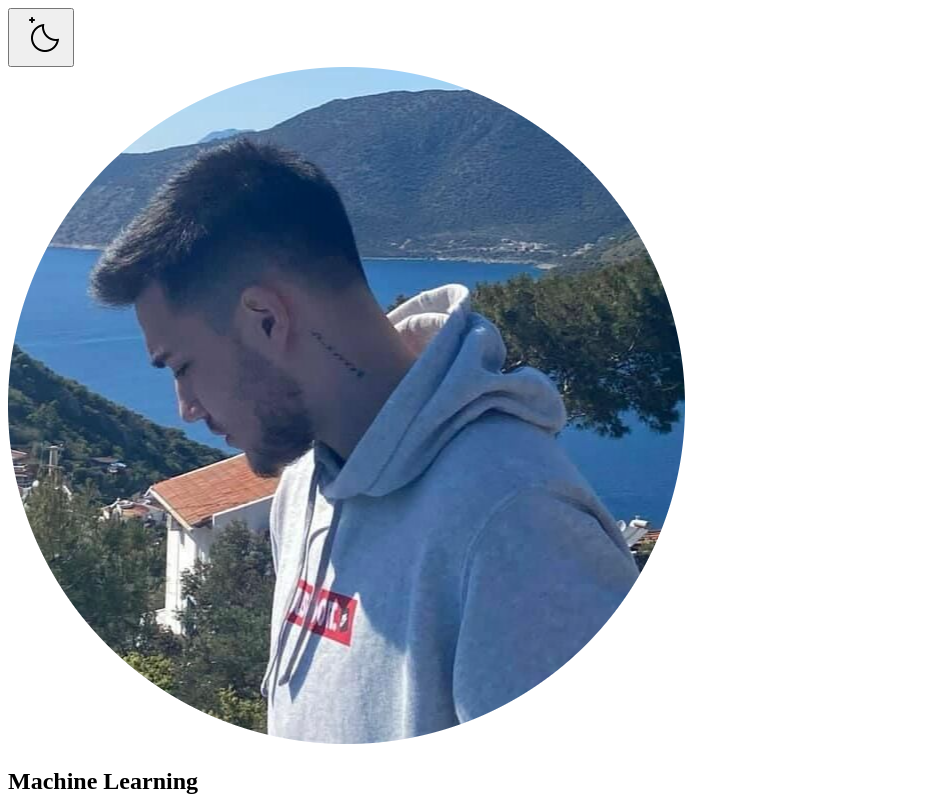
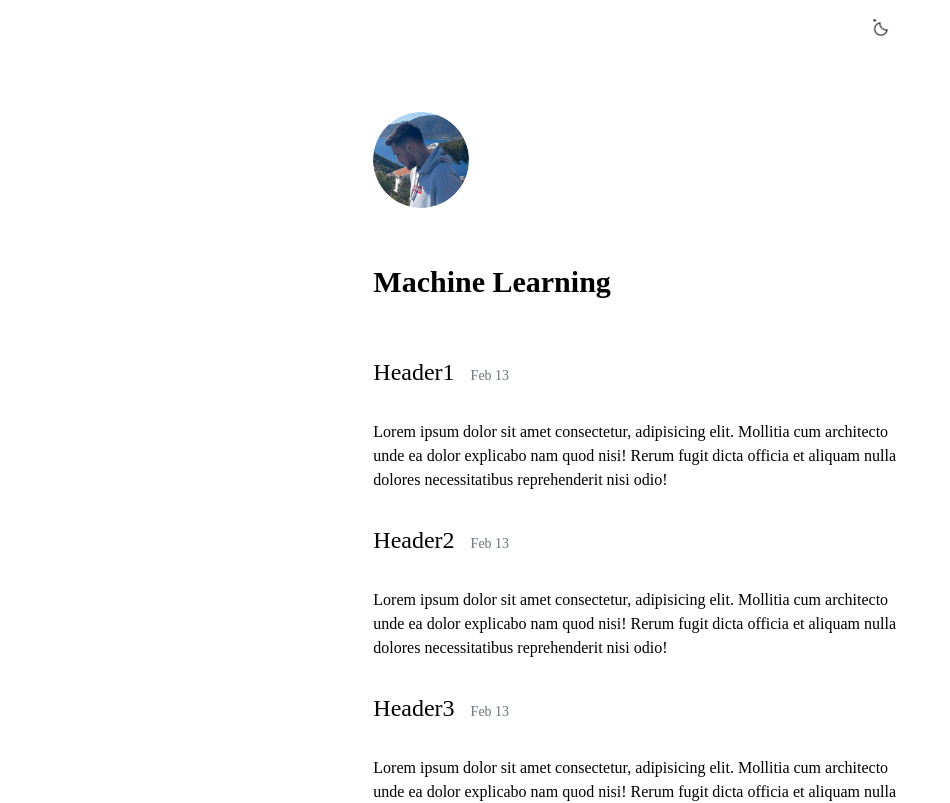
Before and after one commit to onurqnel/Blog-myCsJourney, a React (Vite) app: page /Ml in a window 1280 px wide. Shown: the top 803 px of the page, without its empty margins (0-950 px from the left). Built offline with nearby package versions, Linux system fonts and the light colour scheme; a web font is replaced by a local one.

Commit message:
Tailwind CSS Integration

```diff
--- a/src/index.css
+++ b/src/index.css
@@ -0,0 +1,11 @@
+@tailwind base;
+@tailwind components;
+@tailwind utilities;
+
+html {
+  @apply transition-colors duration-700 ease-in-out;
+}
+
+html.dark {
+  @apply bg-dark text-white;
+}
```
